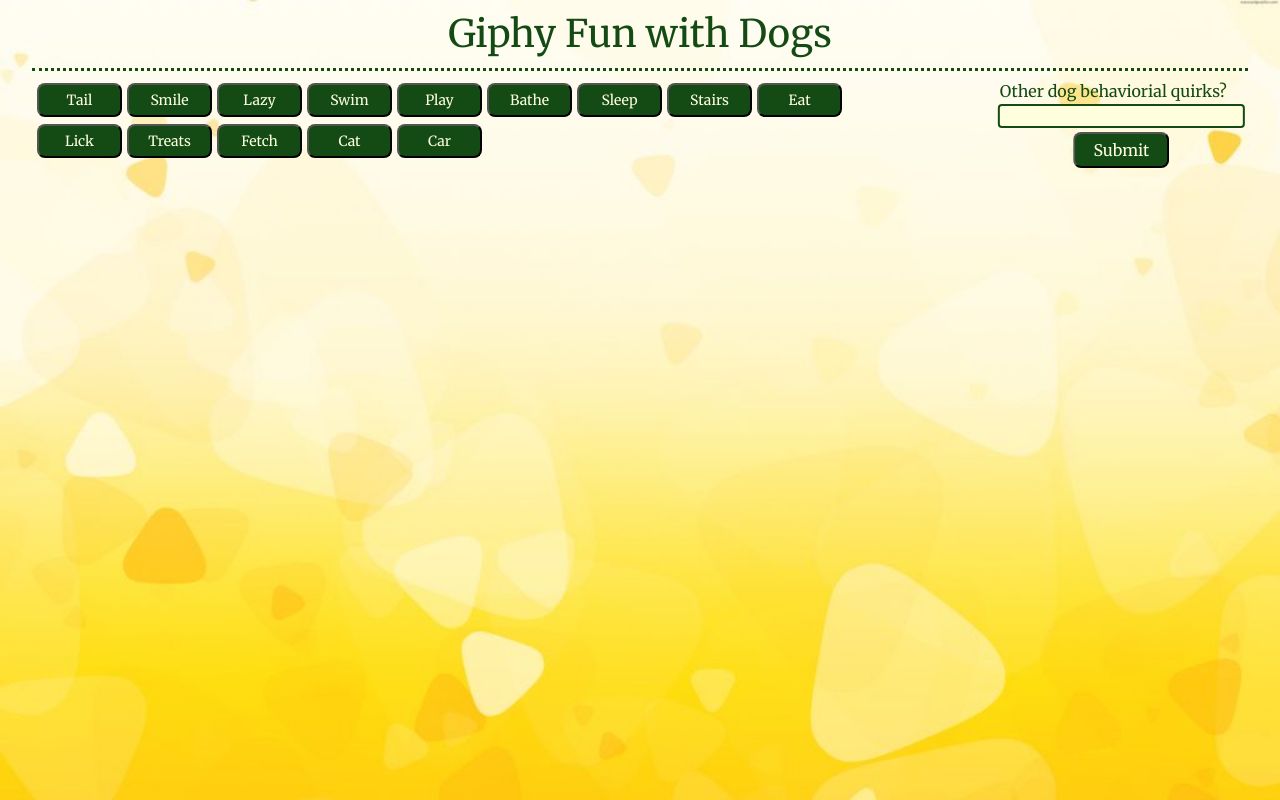
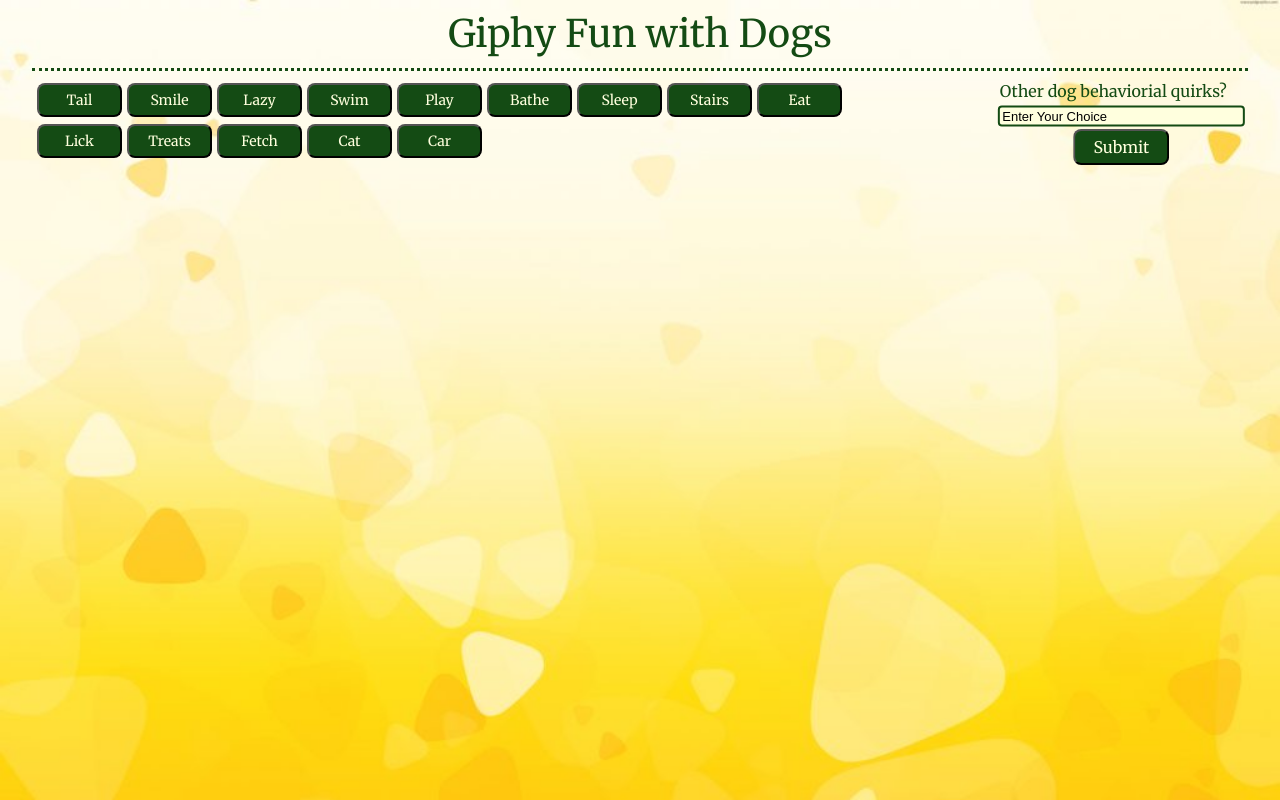
Before and after one commit to pmactavish13/Giphy-API, a plain HTML site: page index.html in a window 1280 px wide. Drawn offline with nearby package versions, Linux system fonts and the light colour scheme.

Commit message:
submit button empty check

```diff
--- a/assets/css/style.css
+++ b/assets/css/style.css
@@ -56,7 +56,7 @@
     #yourChoice {
         border: rgb(20, 75, 20) 2px solid;
         border-radius: 4px;
-        font-size: 16px;
+        font-size: 13px;
         width: 98%;
         position: relative;
         top: 50%;
--- a/assets/javascript/giphy.js
+++ b/assets/javascript/giphy.js
@@ -70,11 +70,14 @@
     });
 
     // enable user to add a behavior button
-    $("#otherBehaviors").submit(function(){
+    $("#otherBehaviors").submit(function(event){
+        if ($.trim($("#yourChoice").val()) === "" || $.trim($("#yourChoice").val()) === "Enter Your Choice") {
+            return false
+        }
         event.preventDefault();
         var yourChoice = $("#yourChoice").val();
         behavior.push(yourChoice);
-
+        $('input[name="behavior"]').val("")
         $("#dogButtons").empty();
         postButtons();
     });
--- a/index.html
+++ b/index.html
@@ -26,7 +26,7 @@
     <div id="yourInput">
         <form id="otherBehaviors">
             <label id="askInput">Other dog behaviorial quirks?</label><br>
-            <input type="text" name="behavior" id="yourChoice"><br>
+            <input type="text" name="behavior" id="yourChoice" value="Enter Your Choice" onfocus="this.value=''"><br>
             <input type="submit" id="submitYourChoice" value="Submit">
         </form>
     </div>
```
